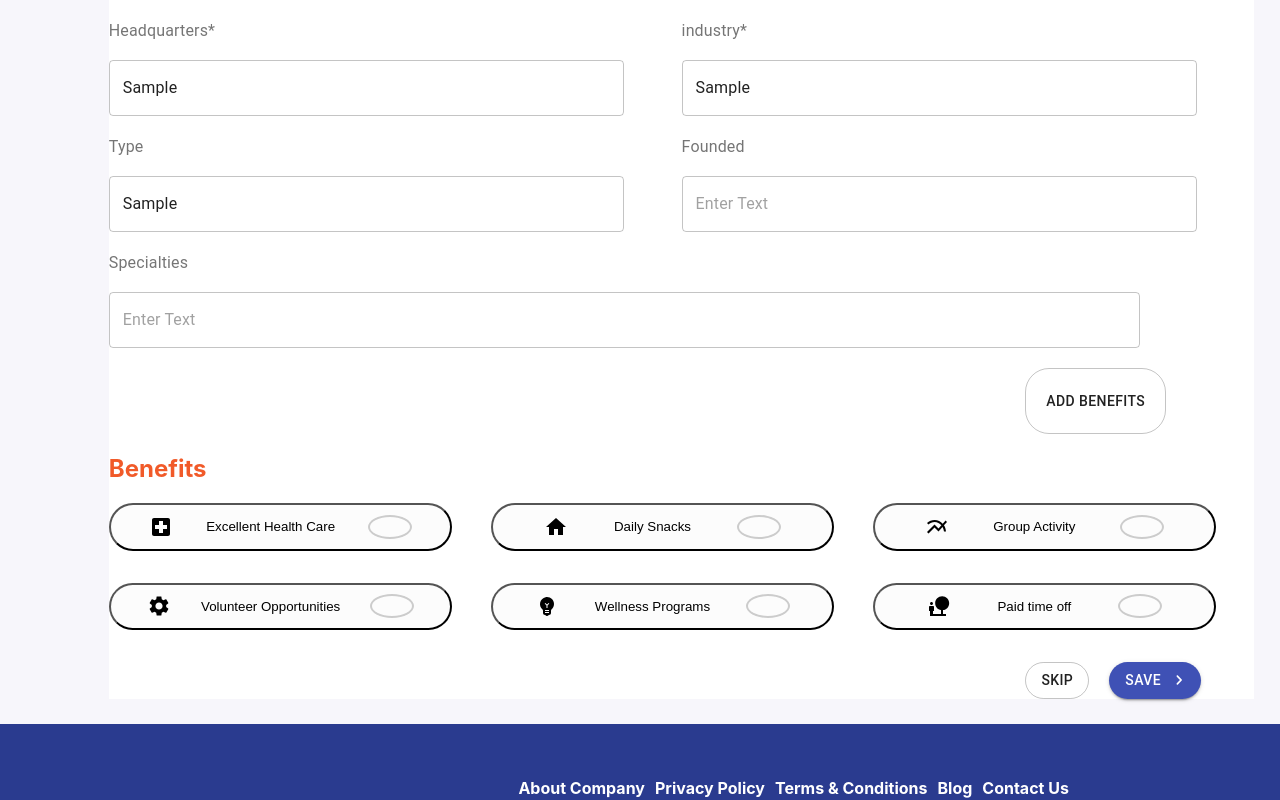
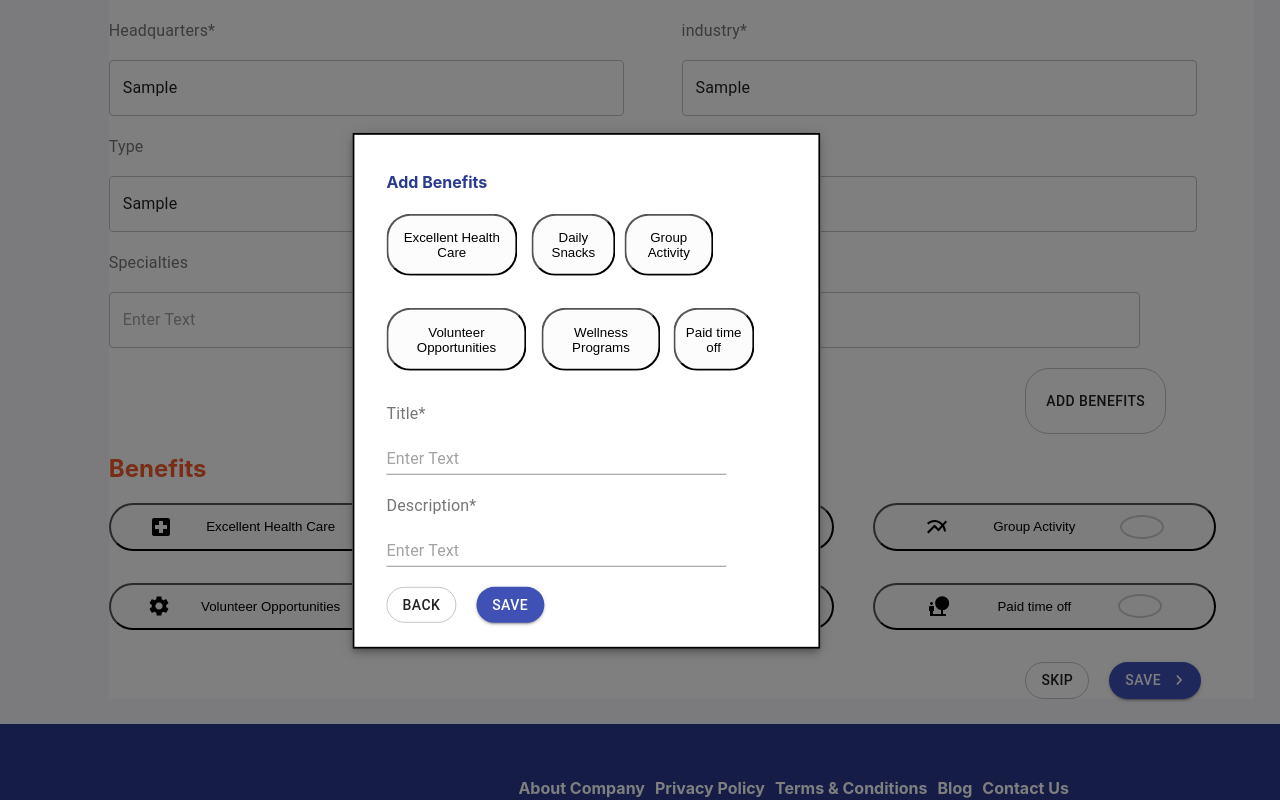
Before and after one commit to Arefin6/react-mui-task, a React (Create React App) app: page / in a window 1280 px wide. Both pictures are taken after typing "Sample", "Sample", "Sample", "Sample", "Sample", "Sample" into the empty fields and a click on the button "ADD BENEFITS". Shown: the part 1112-1912 px from the top of the page. Built offline with nearby package versions, Linux system fonts and the light colour scheme.

Commit message:
Finished

```diff
--- /dev/null
+++ b/src/components/AddBenefitForm/AddBenefitForm.js
@@ -0,0 +1,60 @@
+import { Button, FormLabel, Grid, TextField } from '@material-ui/core';
+import React from 'react';
+import {makeStyles} from '@material-ui/core/styles';
+
+const useStyles = makeStyles((theme) => ({
+
+    text:{
+        width:"90%",
+        marginBottom:'20px'
+      },
+      btnRounded:{
+        borderRadius:"20px 20px 20px 20px"
+       }
+}));
+const AddBenefitForm = () => {
+    const classes = useStyles();
+    return (
+        <div>
+            <Grid item sm={12} md={12}>
+               <FormLabel
+                 >Title*</FormLabel>
+                 <br></br>
+                 <br></br>
+                  <TextField
+                   variant="standard"
+                   className={classes.text}
+                   placeholder="Enter Text"
+                  />
+               </Grid>
+               <Grid item sm={12} md={12}>
+               <FormLabel
+                 >Description*</FormLabel>
+                 <br></br>
+                 <br></br>
+                  <TextField
+                   variant="standard"
+                   className={classes.text}
+                   placeholder="Enter Text"
+                  />
+                   <Button
+           variant="outlined"
+           color="default"
+           style={{marginRight:'20px'}}
+           className={classes.btnRounded}
+           >
+                Back
+            </Button>
+           <Button
+           variant="contained"
+           color="primary"
+           className={classes.btnRounded}
+           >
+                Save
+            </Button>
+               </Grid>
+        </div>
+    );
+};
+
+export default AddBenefitForm;
--- /dev/null
+++ b/src/components/AddBenefitModal/AddBenefitModal.js
@@ -0,0 +1,48 @@
+import React from 'react';
+import { makeStyles } from '@material-ui/core/styles';
+import Modal from '@material-ui/core/Modal';
+import ModalBody from '../ModalBody/ModalBody';
+
+function rand() {
+    return Math.round(Math.random() * 20) - 10;
+  }
+
+  function getModalStyle() {
+    const top = 50 + rand();
+    const left = 50 + rand();
+
+    return {
+      top: `${top}%`,
+      left: `${left}%`,
+      transform: `translate(-${top}%, -${left}%)`,
+    };
+  }
+
+  const useStyles = makeStyles((theme) => ({
+    paper: {
+      position: 'absolute',
+      width: 400,
+      backgroundColor: theme.palette.background.paper,
+      border: '2px solid #000',
+      boxShadow: theme.shadows[5],
+      padding: theme.spacing(2, 4, 3),
+    },
+  }));
+
+const AddBenefitModal = ({open,handleClose}) => {
+    const classes = useStyles();
+    // getModalStyle is not a pure function, we roll the style only on the first render
+    const [modalStyle] = React.useState(getModalStyle);
+    return (
+        <Modal
+        open={open}
+        onClose={handleClose}
+        >
+        <div style={modalStyle} className={classes.paper}>
+           <ModalBody></ModalBody>
+        </div>
+      </Modal>
+    );
+};
+
+export default AddBenefitModal;
--- /dev/null
+++ b/src/components/BenefitAddData/BenefitAddData.js
@@ -0,0 +1,18 @@
+import { Grid } from '@material-ui/core';
+import React from 'react';
+
+const BenefitAddData = ({benefit}) => {
+    return (
+        <div>
+            <Grid item md={12}>
+            <button className='benefits'>
+
+              <p>{benefit.title}</p>
+
+            </button>
+        </Grid>
+        </div>
+    );
+};
+
+export default BenefitAddData;
--- a/src/components/CompanyForm/CompanyForm.js
+++ b/src/components/CompanyForm/CompanyForm.js
@@ -1,7 +1,8 @@
 import {Button, FormLabel, Grid,TextareaAutosize, TextField } from '@material-ui/core';
-import React from 'react';
+import React, { useState } from 'react';
 import {makeStyles} from '@material-ui/core/styles';
 import Benefits from '../Benifites/Benefits';
+import AddBenefitModal from '../AddBenefitModal/AddBenefitModal';
 
 const useStyles = makeStyles((theme) => ({
     root: {
@@ -22,7 +23,7 @@ const useStyles = makeStyles((theme) => ({
       marginLeft:'80%',
       borderRadius: '24px 24px 24px 24px',
       padding:'20px'
-    }
+    },
 
 
   }));
@@ -30,6 +31,14 @@ const useStyles = makeStyles((theme) => ({
 
 const CompanyForm = () => {
     const classes = useStyles();
+    const [open,setOpen] = useState(false)
+
+    const handleClose = () =>{
+      setOpen(false)
+    }
+    const handleOpen = () =>{
+      setOpen(true)
+    }
     return (
         <>
          <form className={classes.root}>
@@ -135,11 +144,11 @@ const CompanyForm = () => {
                   <Button
                   variant="outlined"
                   className={classes.addBtn}
+                  onClick={handleOpen}
                   >Add Benefits</Button>
                 </Grid>
+                <AddBenefitModal open={open} handleClose={handleClose}></AddBenefitModal>
                 <Benefits></Benefits>
-
-
               </Grid>
          </form>
         </>
--- /dev/null
+++ b/src/components/ModalBody/ModalBody.js
@@ -0,0 +1,24 @@
+import { Grid } from '@material-ui/core';
+import React from 'react';
+import Benefits from '../../data/BenefitsData';
+import AddBenefitForm from '../AddBenefitForm/AddBenefitForm';
+import BenefitAddData from '../BenefitAddData/BenefitAddData';
+
+const ModalBody = () => {
+    return (
+        <div>
+            <h4 style={{color:'#2A3B8F'}}>Add Benefits</h4>
+             <Grid container>
+             {
+               Benefits.map((benefit,index) =>
+                <BenefitAddData key={index} benefit={benefit}></BenefitAddData>
+             )
+             }
+             <AddBenefitForm></AddBenefitForm>
+             </Grid>
+
+        </div>
+    );
+};
+
+export default ModalBody;
```
Also changed, not shown: src/App.css (line endings or trailing spaces).
